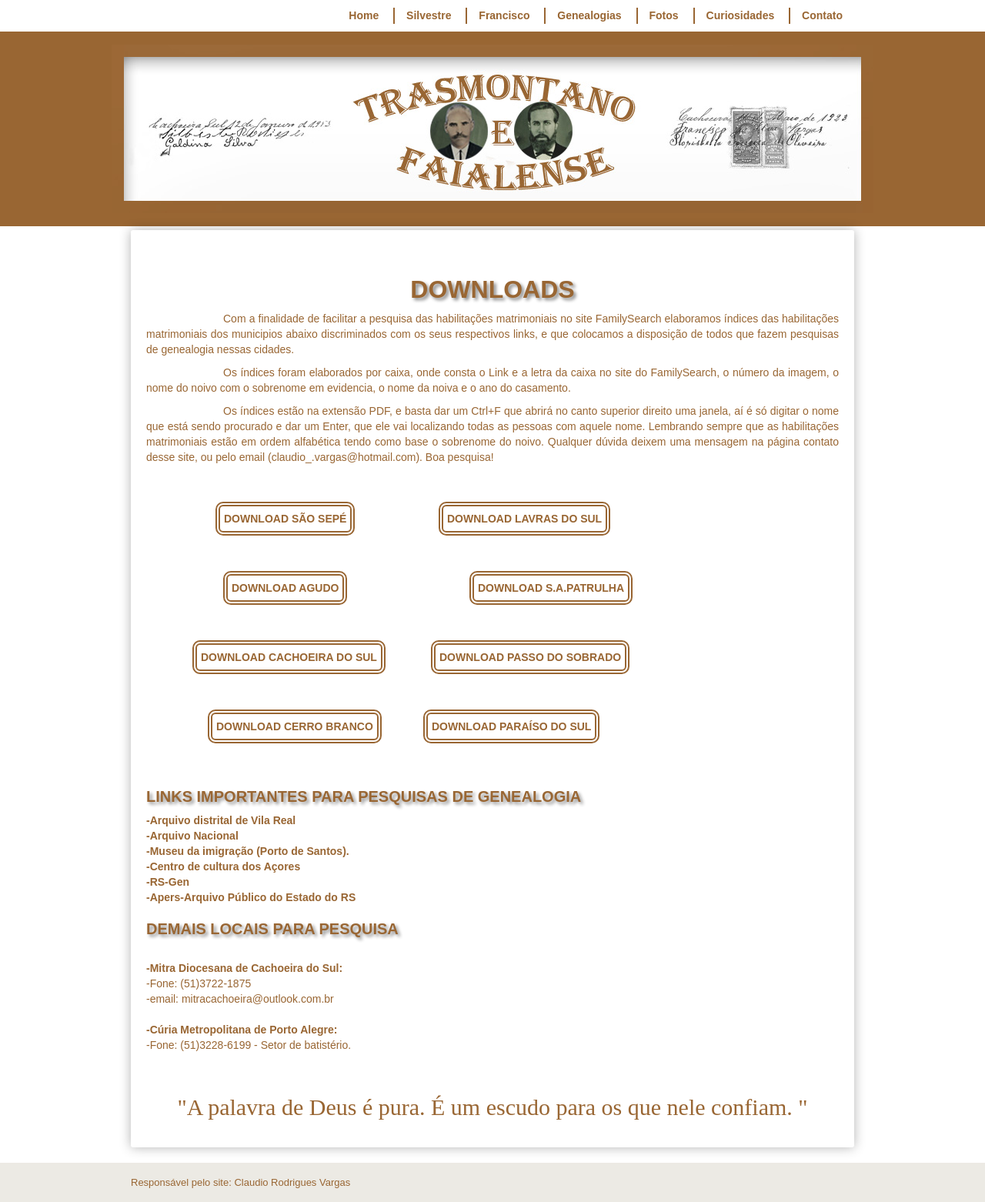
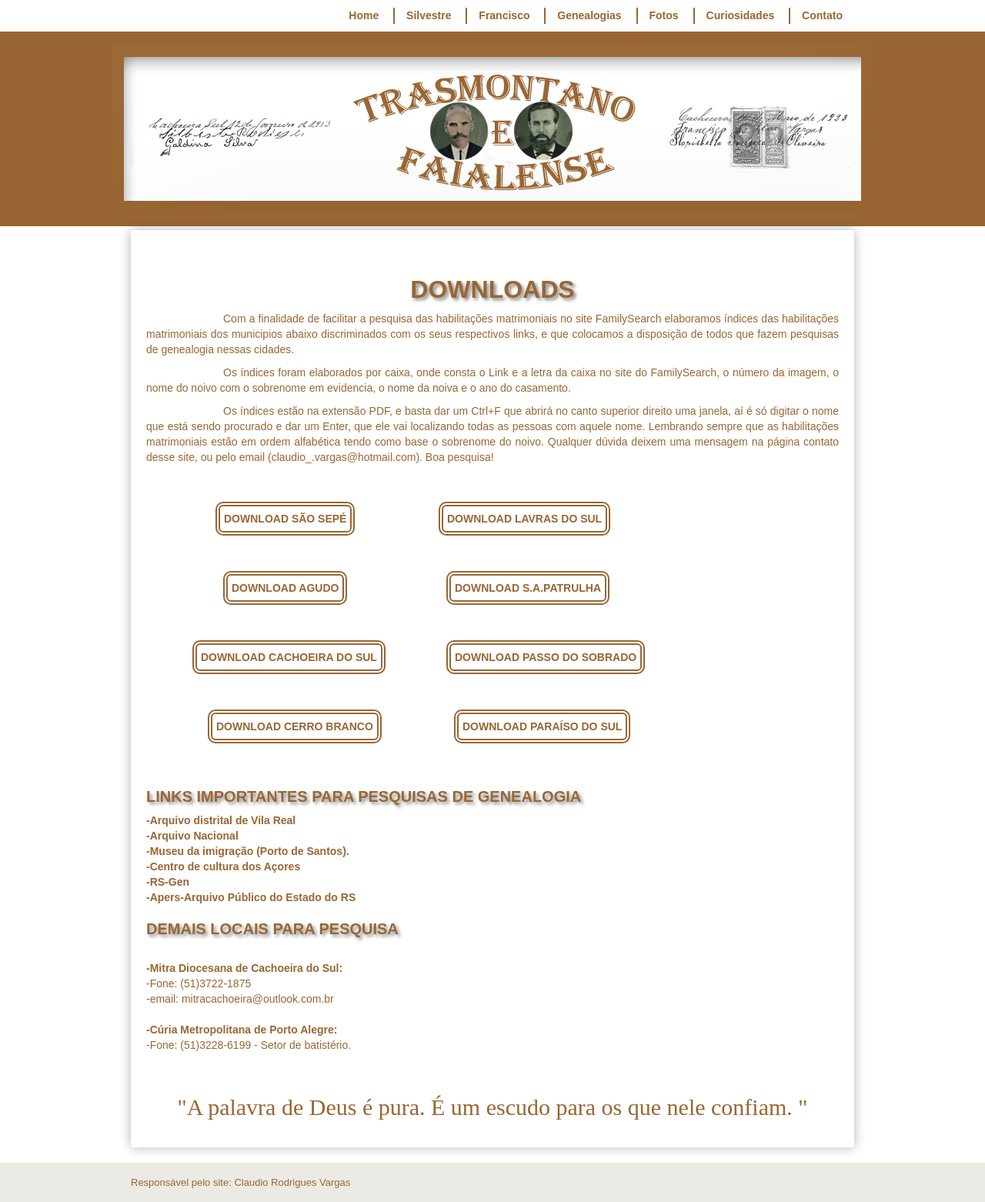
Before and after one commit to claudiovargas1955/claudiovargas1955.github.io, a Jekyll site: the page built from _pages/downloads.html, in a window 1280 px wide. Shown: the whole page at 77% size. Built offline with Jekyll 4.4.1, drawn with Linux system fonts in a browser that asks for light colours; some web fonts are replaced.

Commit message:
Update downloads.html

```diff
--- a/_pages/downloads.html
+++ b/_pages/downloads.html
@@ -64,7 +64,7 @@ h1{text-shadow: 3px 3px 4px #888;
                        padding-right:5px;
                        color:#996633;
 	               font-weight:bold;
-	               margin-left:420px;
+	               margin-left:390px;
             }
 
 	 .indlds {position:relative;
@@ -90,7 +90,7 @@ h1{text-shadow: 3px 3px 4px #888;
                        padding-right:5px;
                        color:#996633;
 	               font-weight:bold;
-	               margin-left:370px;
+	               margin-left:390px;
             }
 
 
@@ -117,7 +117,7 @@ h1{text-shadow: 3px 3px 4px #888;
                        padding-right:5px;
                        color:#996633;
 	               font-weight:bold;
-	               margin-left:360px;
+	               margin-left:400px;
             }
 
 	h3{text-shadow: 3px 3px 4px #888;
```
